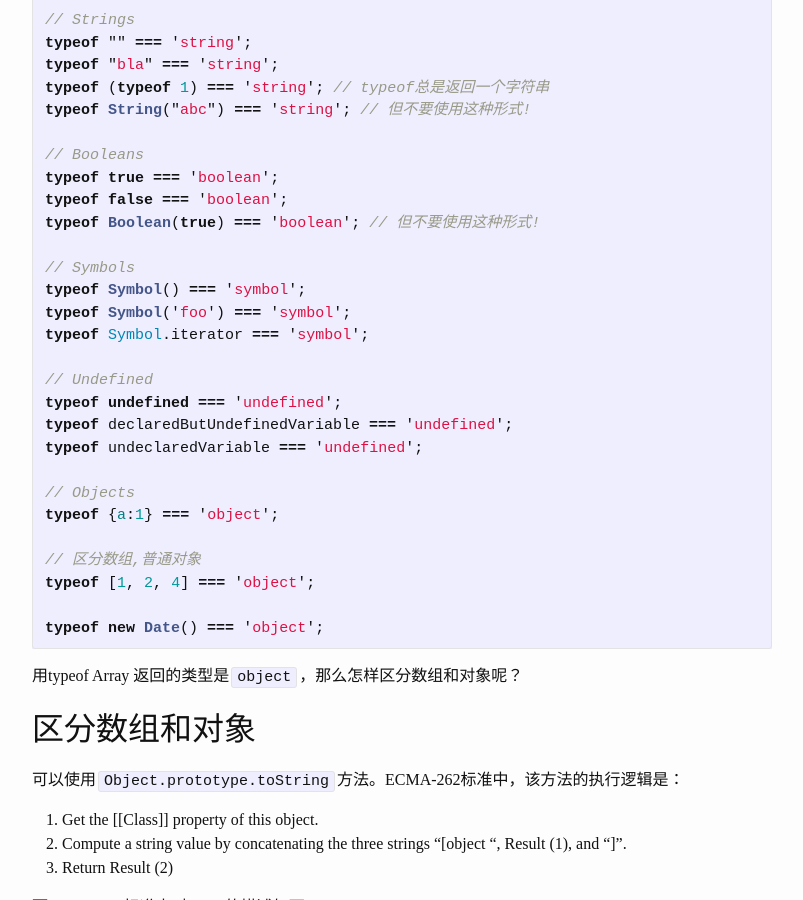
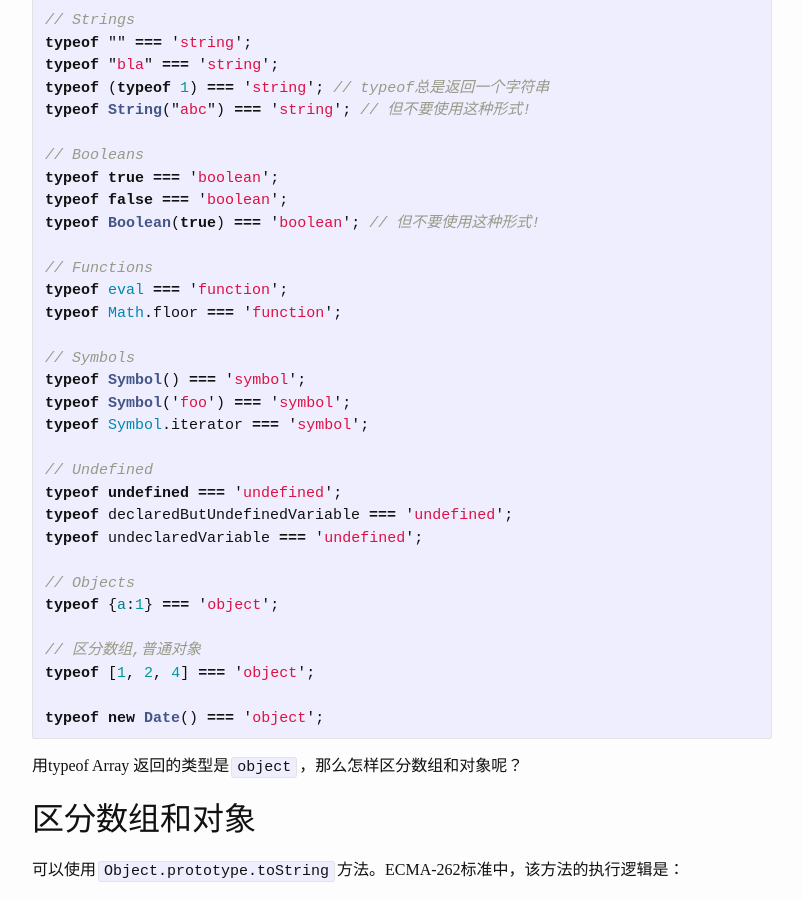
Before and after one commit to rodickmini/rodickmini.github.io, a Jekyll site: the page built from _posts/2016-11-22-typeof.markdown, in a window 1280 px wide and 900 px high, scrolled down 667 px. Shown: the whole window, without its empty margins (238-1041 px from the left). Built offline with Jekyll 4.4.1, drawn with Linux system fonts in a browser that asks for light colours; nearby versions of some CDN libraries; some web fonts are replaced.

Commit message:
typeof add functions

```diff
--- a/_posts/2016-11-22-typeof.markdown
+++ b/_posts/2016-11-22-typeof.markdown
@@ -26,6 +26,10 @@ typeof String("abc") === 'string'; // 但不要使用这种形式!
 typeof true === 'boolean';
 typeof false === 'boolean';
 typeof Boolean(true) === 'boolean'; // 但不要使用这种形式!
+
+// Functions
+typeof eval === 'function';
+typeof Math.floor === 'function';
 
 // Symbols
 typeof Symbol() === 'symbol';
```
